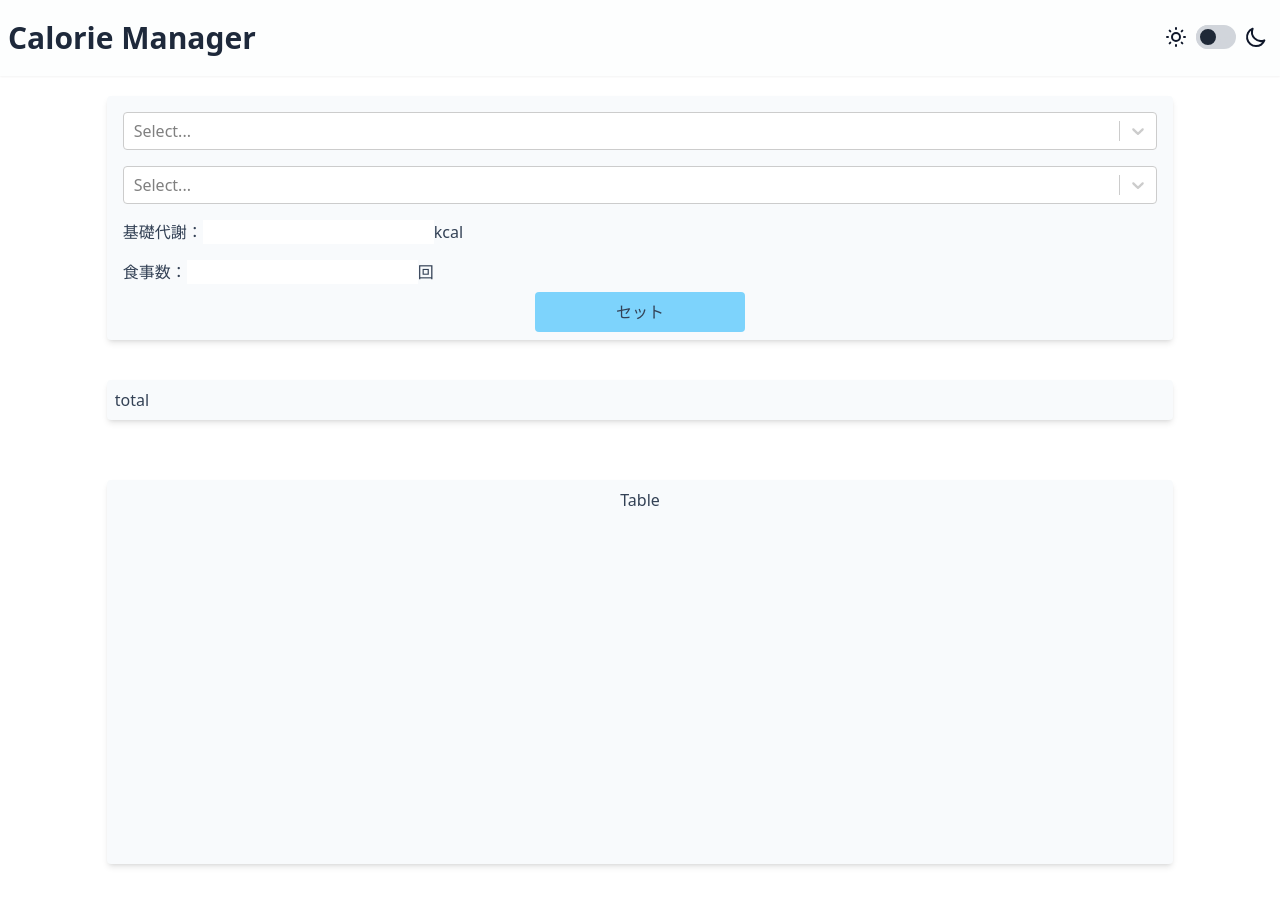
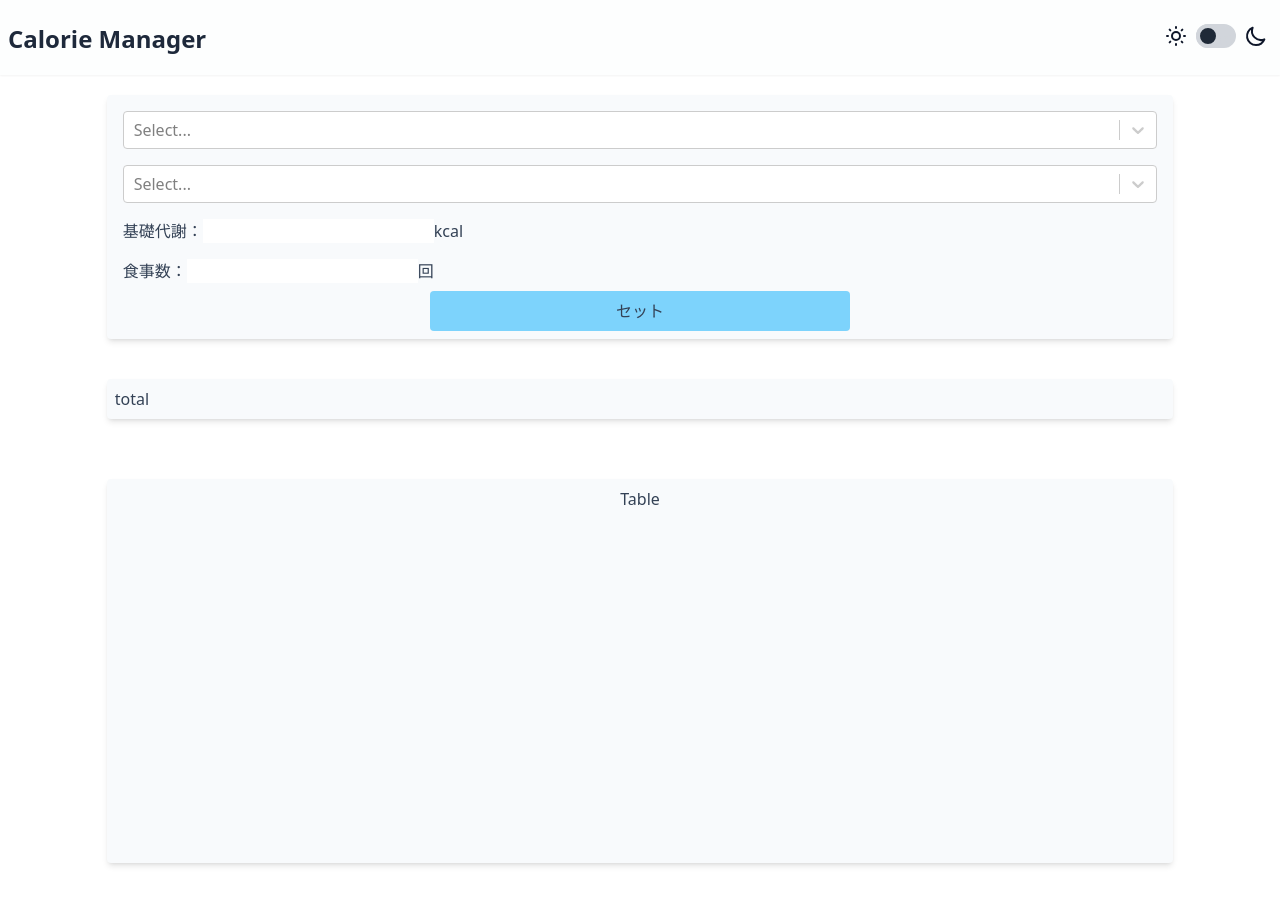
Before and after one commit to ryo-furukawa-1122/Calorie-Manager, a React (Create React App) app: page / in a window 1280 px wide. Built offline with nearby package versions, Linux system fonts and the light colour scheme.

Commit message:
Modified header and settings

```diff
--- a/src/components/Header.js
+++ b/src/components/Header.js
@@ -5,7 +5,7 @@ const Header = () => {
   return (
     <header className='flex items-baseline justify-between px-2 py-5 top-0 shadow-sm sticky bg-slate-50 dark:bg-slate-900 bg-opacity-30 dark:bg-opacity-30 z-10'>
         <a href='/'>
-          <h1 className='text-3xl font-bold text-slate-800 dark:text-slate-50'>
+          <h1 className='text-2xl font-bold text-slate-800 dark:text-slate-50'>
             Calorie Manager
           </h1>
         </a>
--- a/src/components/Settings.js
+++ b/src/components/Settings.js
@@ -36,7 +36,7 @@ const Settings = () => {
                     <input className='dark:text-slate-700' id='mealset' type={'text'}/>
                     回
                 </label>
-                <button id='set' className='rounded bg-sky-300 dark:bg-sky-600 px-4 py-2 w-1/5 mx-auto'>セット</button>
+                <button id='set' className='rounded bg-sky-300 dark:bg-sky-600 px-4 py-2 w-2/5 mx-auto'>セット</button>
             </div>
             <div className='p-2 bg-slate-50 dark:bg-slate-700 w-5/6 mx-auto my-5 rounded shadow-md'>
                 total
```
